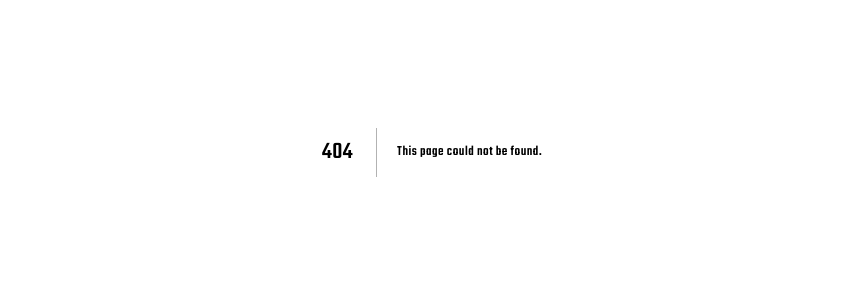
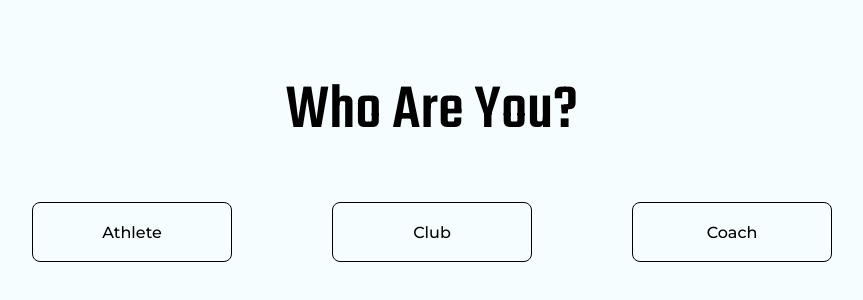
Before and after one commit to Scullworks/demo, a Next.js app: page /join in a window 1280 px wide. Before the commit this address had no page. Shown: the part 248-548 px from the top of the page, without its empty margins (208-1071 px from the left). Built offline with nearby package versions, Linux system fonts and the light colour scheme.

Commit message:
feat: create join page

```diff
--- /dev/null
+++ b/src/pages/join.tsx
@@ -0,0 +1,42 @@
+import { motion } from 'framer-motion';
+import { useRouter } from 'next/router';
+import { useRef } from 'react';
+import { useAuthStore } from '@/hooks/store/useAuthStore';
+import { pageTransitions } from '@/utils/animations/pages';
+
+function Join() {
+    const athleteRef = useRef<HTMLButtonElement | null>(null);
+    const clubRef = useRef<HTMLButtonElement | null>(null);
+    const coachRef = useRef<HTMLButtonElement | null>(null);
+
+    const setUserType = useAuthStore(state => state.setUserType);
+
+    const router = useRouter();
+
+    function onClick() {
+        if (athleteRef.current) setUserType('athlete');
+        if (clubRef.current) setUserType('club');
+        if (coachRef.current) setUserType('coach');
+
+        router.push('/register');
+    }
+
+    return (
+        <motion.div className="join" {...pageTransitions}>
+            <h1 className="join__heading">Who Are You?</h1>
+            <div className="join__options">
+                <button className="button" ref={athleteRef} onClick={onClick}>
+                    Athlete
+                </button>
+                <button className="button" ref={clubRef} onClick={onClick}>
+                    Club
+                </button>
+                <button className="button" ref={coachRef} onClick={onClick}>
+                    Coach
+                </button>
+            </div>
+        </motion.div>
+    );
+}
+
+export default Join;
--- a/src/styles/main.scss
+++ b/src/styles/main.scss
@@ -1,6 +1,7 @@
 @use 'abstracts' as *;
 @use 'base' as *;
 @use 'layout' as *;
+@use 'pages' as *;
 
 @use '@/components/about/About';
 @use '@/components/contact-us/ContactUs';
--- /dev/null
+++ b/src/styles/pages/_index.scss
@@ -0,0 +1 @@
+@forward 'join';
--- /dev/null
+++ b/src/styles/pages/_join.scss
@@ -0,0 +1,47 @@
+@use '@/styles/abstracts/colors' as *;
+@use '@/styles/abstracts/mixins' as *;
+@use '@/styles/abstracts/variables' as *;
+
+.join {
+    @include flex-center;
+    height: 100vh;
+    width: 100vw;
+}
+
+.join__options {
+    @include flex-center(row);
+    text-align: center;
+    width: 90vw;
+    margin-top: 2rem;
+
+    @include respond-to(700px) {
+        flex-direction: column;
+        width: 100vw;
+    }
+
+    & > button {
+        font-weight: 500;
+        height: 6rem;
+        border: 0.5px solid $color-black;
+        background-color: transparent;
+        color: $color-black;
+
+        @include no-pointer {
+            &:hover {
+                transform: translateY(-2px);
+                background-color: $color-button;
+                color: $color-white;
+                border: none;
+            }
+        }
+    }
+
+    & > button:not(:last-of-type) {
+        margin-right: 10rem;
+
+        @include respond-to(700px) {
+            margin-bottom: 3rem;
+            margin-right: 0;
+        }
+    }
+}
```
